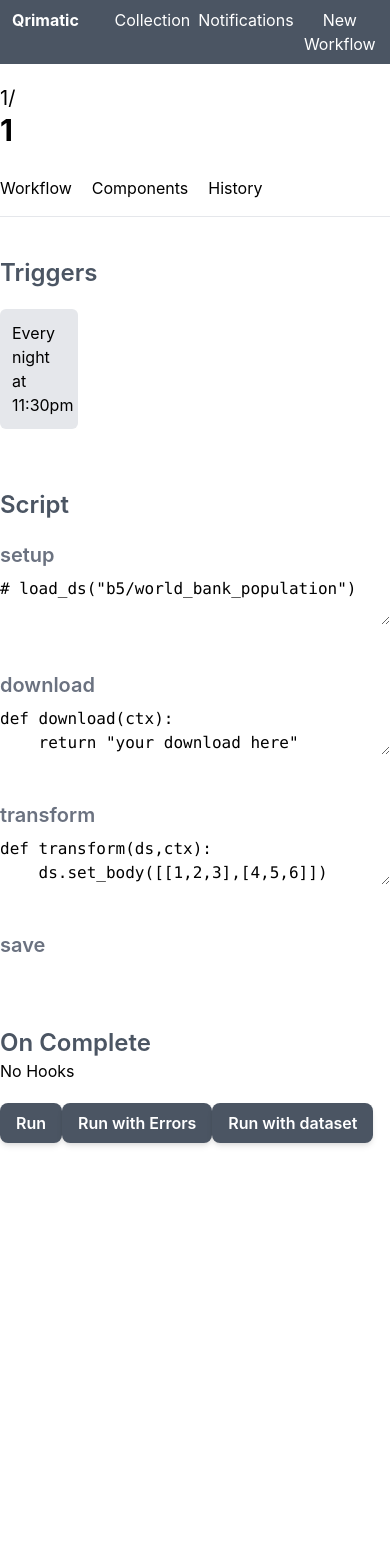
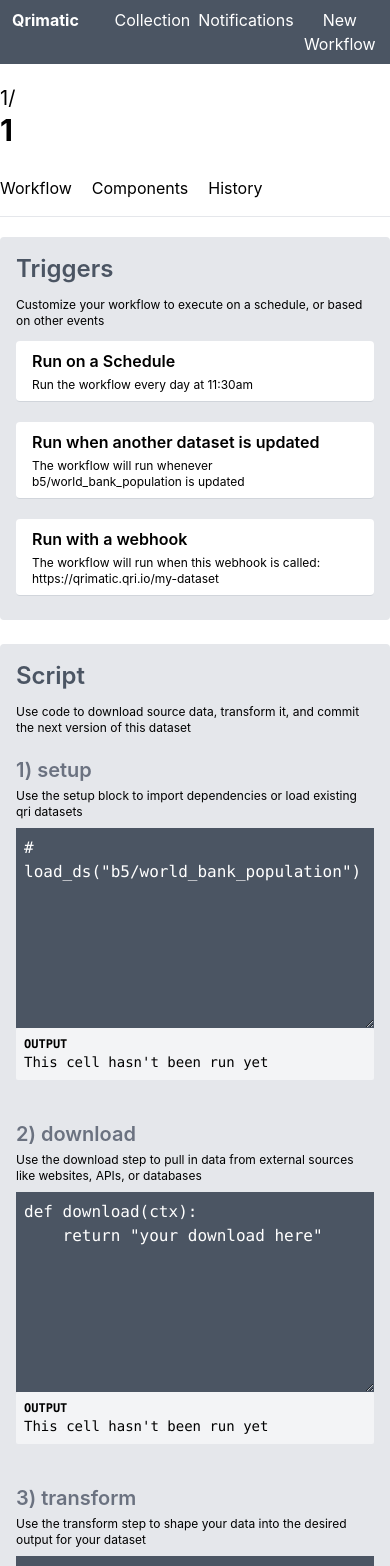
Before and after one commit to qri-io/frontend, a React (Create React App) app in the folder frontend/: page /ds/1/1 in a window 390 px wide. Shown: the top 1566 px of the page. Before the commit the page ends 1183 px from the top, so only its background shows below. Built offline with nearby package versions, Linux system fonts and the light colour scheme; no server answers.

Commit message:
feat: early workflow demo ui tweaks

```diff
--- a/frontend/src/features/template/TemplateList.tsx
+++ b/frontend/src/features/template/TemplateList.tsx
@@ -4,19 +4,23 @@ import { Link } from 'react-router-dom'
 const templates = [
   {
     name: 'CSV Download',
-    type: 'CSVDownload'
+    type: 'CSVDownload',
+    description: 'Download a CSV from a web URL'
   },
   {
     name: 'API Call',
-    type: 'APICall'
+    type: 'APICall',
+    description: 'Pull JSON data from a web API'
   },
   {
     name: 'Database Query',
-    type: 'DatabaseQuery'
+    type: 'DatabaseQuery',
+    description: 'Connect to and query a database'
   },
   {
     name: 'Web Scrape',
-    type: 'Webscrape'
+    type: 'Webscrape',
+    description: 'Load a web URL and scrape its content with BeautifulSoup'
   }
 ]
 
@@ -28,14 +32,15 @@ const TemplateList: React.FC<any> = () => {
       <br />
       <div className='text-lg text-bold flex flex-wrap -mx-2 overflow-hidden'>
         {
-          templates.map(({ name, type }) => (
+          templates.map(({ name, type, description }) => (
             <div key={name} className='my-2 px-2 overflow-hidden w-full md:w-1/2 lg:w-1/3 xl:w-1/3'>
               <Link to={{
                 pathname: `/ds/me/dataset_${Math.floor(Math.random() * 1000)}`,
                 state: { template: type }
               }}>
-                <div className='border border-gray-300 hover:border-blue-500 rounded bg-white text-sm p-10 text-center'>
-                    <h3>{name}</h3>
+                <div className='border border-gray-300 hover:border-blue-500 rounded bg-white text-sm px-10 py-6 text-center'>
+                    <div className='text-lg font-semibold mb-2'>{name}</div>
+                    <div className='text-xs'>{description}</div>
                 </div>
               </Link>
             </div>
--- a/frontend/src/features/workflow/CodeEditor.tsx
+++ b/frontend/src/features/workflow/CodeEditor.tsx
@@ -9,9 +9,13 @@ export interface CodeEditorProps {
 const CodeEditor: React.FC<CodeEditorProps> = ({ value, onChange, disabled }) => {
   return (
     <textarea
-      className={`w-full font-mono bg-white ${disabled && 'text-gray-400'}`}
+      className={`w-full font-mono p-2 text-white bg-gray-600 height- `}
       value={value as any as string}
       onChange={(e: any) => { onChange(e.target.value) }}
+      style={{
+        height: 200,
+        verticalAlign: 'top'
+      }}
     />
   )
 }
--- a/frontend/src/features/workflow/Output.tsx
+++ b/frontend/src/features/workflow/Output.tsx
@@ -3,17 +3,14 @@ import { EventLogLine, EventLogLineType } from '../../qrimatic/eventLog'
 import LogLinePrint from './LogLinePrint'
 
 export interface OutputProps {
-  data?: EventLogLine[]
+  data?: EventLogLine[] | null
 }
 
 const Output: React.FC<OutputProps> = ({ data }) => {
-  if (!data) {
-    return null
-  }
-
   return (
-  <div className='text-sm font-mono mt-2 py-3 px-3 rounded-sm bg-gray-100'>
-    {data.map((line, i) => {
+  <div className='text-sm font-mono p-2 rounded-sm bg-gray-100'>
+    <div className='text-xs font-bold'>OUTPUT</div>
+    {data && data.map((line, i) => {
       switch (line.type) {
         case EventLogLineType.ETPrint:
         case EventLogLineType.ETDebug:
@@ -24,6 +21,7 @@ const Output: React.FC<OutputProps> = ({ data }) => {
           return <p key={i}>{JSON.stringify(line, undefined, 2)}</p>
       }
     })}
+    {!data && 'This cell hasn\'t been run yet'}
   </div>)
 }
 
--- a/frontend/src/features/workflow/RunStateIcon.tsx
+++ b/frontend/src/features/workflow/RunStateIcon.tsx
@@ -6,24 +6,24 @@ export interface RunStateIconProps {
 }
 
 const RunStateIcon: React.FC<RunStateIconProps> = ({ state }) => (
-  <div>
+  <span className='text-sm'> -
     {((s: RunState) => {
       switch (s) {
         case 'waiting':
-          return <p className='text-gray-500'>{s}</p>
+          return <span className='text-gray-500'>{s}</span>
         case 'running':
-          return <p className='text-blue-500'>{s}</p>
+          return <span className='text-blue-500'>{s}</span>
         case 'succeeded':
-          return <p className='text-green-500'>{s}</p>
+          return <span className='text-green-500'>{s}</span>
         case 'failed':
-          return <p className='text-red-500'>{s}</p>
+          return <span className='text-red-500'>{s}</span>
         case 'skipped':
-          return <p></p>
+          return <span></span>
         default:
-          return <p>{state}</p>
+          return <span>{state}</span>
       }
     })(state)}
-  </div>
+  </span>
 )
 
 export default RunStateIcon
--- a/frontend/src/features/workflow/WorkflowCell.tsx
+++ b/frontend/src/features/workflow/WorkflowCell.tsx
@@ -15,6 +15,21 @@ export interface WorkflowCellProps {
   onChangeValue: (index: number, v: string) => void
 }
 
+const nameLookup = (name: string) => {
+  switch(name) {
+    case 'setup':
+      return 'Use the setup block to import dependencies or load existing qri datasets'
+    case 'download':
+      return 'Use the download step to pull in data from external sources like websites, APIs, or databases'
+    case 'transform':
+      return 'Use the transform step to shape your data into the desired output for your dataset'
+    case 'save':
+      return 'The save step will commit changes to your qri dataset after running the code above. You can preview the changes here after each dry run of the workflow'
+    default:
+      return ''
+  }
+}
+
 const WorkflowCell: React.FC<WorkflowCellProps> = ({
   index,
   step,
@@ -24,6 +39,8 @@ const WorkflowCell: React.FC<WorkflowCellProps> = ({
   onChangeValue,
 }) => {
   const { type, name, value } = step
+
+  const description = nameLookup(name)
 
   let editor: React.ReactElement
   switch (type) {
@@ -39,13 +56,14 @@ const WorkflowCell: React.FC<WorkflowCellProps> = ({
 
   return (
     <div className='w-full py-5'>
-      {run && <RunStateIcon state={run.status} />}
       {run && <p className='float-right'>{run.duration}</p>}
-      <h3 className='text-xl text-gray-500 font-semibold mb-2 cursor-pointer' onClick={() => {
+      <h3 className='text-xl text-gray-500 font-semibold mb-1 cursor-pointer' onClick={() => {
         onChangeCollapse(collapseState === 'all' ? 'collapsed' : 'all')
-      }}>{name}</h3>
+      }}>{index + 1}) {name}{run && <RunStateIcon state={run.status} />}</h3>
+      <div className='text-xs mb-2'>{description}</div>
       {(collapseState === 'all' || collapseState === 'only-editor') && editor}
       {run && (collapseState === 'all' || collapseState === 'only-output') && <Output data={run.output} />}
+      {!run && <Output />}
     </div>
   )
 }
--- a/frontend/src/features/workflow/WorkflowEditor.tsx
+++ b/frontend/src/features/workflow/WorkflowEditor.tsx
@@ -15,6 +15,45 @@ import { selectTemplate } from '../template/templates';
 interface WorkflowEditorLocationState {
   template: string
 }
+
+const triggerItems = [
+  {
+    name: 'Run on a Schedule',
+    description: 'Run the workflow every day at 11:30am'
+  },
+  {
+    name: 'Run when another dataset is updated',
+    description: 'The workflow will run whenever b5/world_bank_population is updated'
+  },
+  {
+    name: 'Run with a webhook',
+    description: 'The workflow will run when this webhook is called: https://qrimatic.qri.io/my-dataset'
+  },
+]
+
+const onCompleteItems = [
+  {
+    name: 'Push to Qri Cloud',
+    description: 'If the workflow results in a new version of the dataset, it will be published on qri.cloud'
+  },
+  {
+    name: 'Call Webhook',
+    description: 'If the workflow results in a new version of the dataset, call http://mywebook.com/somewebhook'
+  },
+  {
+    name: 'Email Workflow Report',
+    description: 'Whenever the workflow finishes, email chris@qri.io with a report'
+  }
+]
+
+const GenericItem: React.FC<any> = ({ name, description }) => (
+  <div className='my-2 px-2 w-full md:w-1/2 lg:w-1/3 xl:w-1/3'>
+    <div className='bg-white px-4 py-2 rounded mt-1 border-b border-gray-300 cursor-pointer hover:bg-gray-100'>
+      <div className='font-semibold pb-1'>{name}</div>
+      <div className='text-xs'>{description}</div>
+    </div>
+  </div>
+)
 
 const WorkflowEditor: React.FC<any> = () => {
   const dispatch = useDispatch()
@@ -44,9 +83,9 @@ const WorkflowEditor: React.FC<any> = () => {
         case 'failed':
           return 'all'
         case 'succeeded':
-          return 'collapsed'
+          return 'all'
         default:
-          return 'collapsed'
+          return 'all'
       }
     }
     return 'all'
@@ -54,16 +93,16 @@ const WorkflowEditor: React.FC<any> = () => {
 
   return (
     <div className='container mx-auto pt-5 pb-10 text-left'>
-      <section className='py-5'>
-        <h2 className='text-2xl font-semibold text-gray-600'>Triggers</h2>
-        <div className='py-5 grid grid-cols-5'>
-          <div className='bg-gray-200 px-3 py-3 rounded-md' onClick={() => { dispatch(showModal(AppModalType.schedulePicker)) }}>
-            <p>Every night at 11:30pm</p>
-          </div>
+      <section className='rounded bg-gray-200 p-4 mb-6'>
+        <h2 className='text-2xl font-semibold text-gray-600 mb-3'>Triggers</h2>
+        <div className='text-xs'>Customize your workflow to execute on a schedule, or based on other events</div>
+        <div className='flex flex-wrap -mx-2 overflow-hidden'>
+          {triggerItems.map((d) => (<GenericItem {...d} />))}
         </div>
       </section>
-      <section className='py-5'>
-        <h2 className='text-2xl font-semibold text-gray-600'>Script</h2>
+      <section className='rounded bg-gray-200 p-4 mb-6'>
+        <h2 className='text-2xl font-semibold text-gray-600 mb-3'>Script</h2>
+        <div className='text-xs'>Use code to download source data, transform it, and commit the next version of this dataset</div>
         <div>
           {workflow.steps && workflow.steps.map((step, i) => {
             let run
@@ -91,10 +130,13 @@ const WorkflowEditor: React.FC<any> = () => {
           })}
         </div>
       </section>
-      <section className='py-5'>
-        <h2 className='text-2xl font-semibold text-gray-600'>On Complete</h2>
-        <p>No Hooks</p>
-      </section>
+      <div className='rounded bg-gray-200 p-4 mb-6'>
+        <h2 className='text-2xl font-semibold text-gray-600 mb-3'>On Complete</h2>
+        <div className='text-xs'>Configure actions that will happen when the workflow finishes</div>
+        <div className='flex flex-wrap -mx-2 overflow-hidden'>
+          {onCompleteItems.map((d) => (<GenericItem {...d} />))}
+        </div>
+      </div>
       <div>
         <button
           className='py-2 px-4 font-semibold rounded-lg shadow-md text-white bg-gray-600 hover:bg-gray-300'
```
